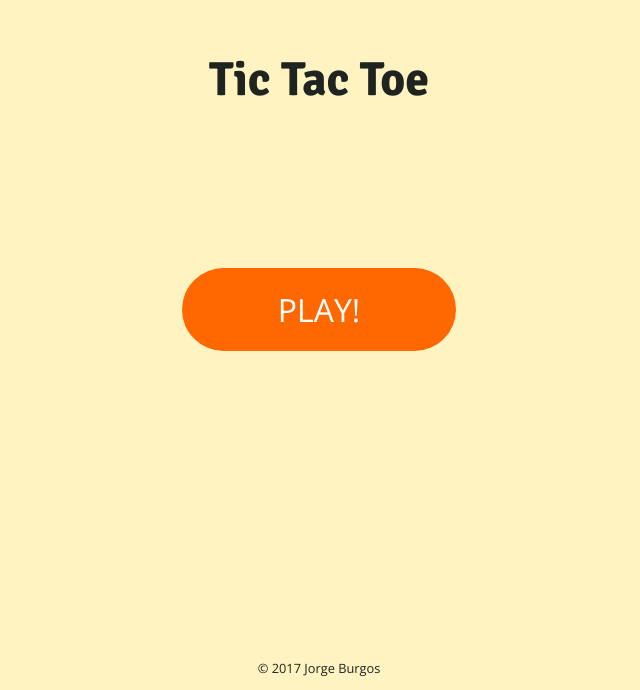
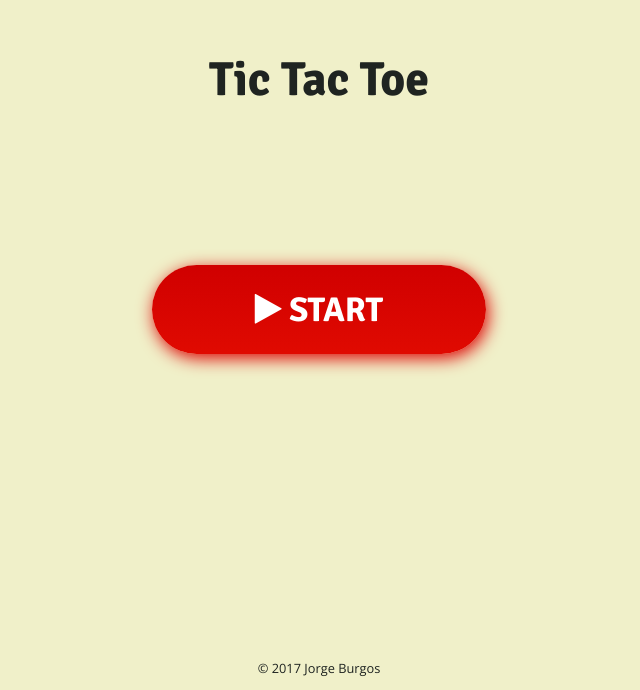
Before and after one commit to j-burgos/t3, a React (Create React App) app: page / in a window 1280 px wide. Shown: the part 110-800 px from the top of the page, without its empty margins (321-961 px from the left). Built offline with nearby package versions, Linux system fonts and the light colour scheme.

Commit message:
Improves buttons
Adds font-awesome icons
Improves button styling and animation

```diff
--- a/public/index.html
+++ b/public/index.html
@@ -21,6 +21,7 @@
     -->
     <title>T3 - Tic Tac Toe</title>
     <link href="https://fonts.googleapis.com/css?family=Open+Sans|Signika:700" rel="stylesheet">
+    <link href="https://maxcdn.bootstrapcdn.com/font-awesome/4.7.0/css/font-awesome.min.css" rel="stylesheet" integrity="sha384-wvfXpqpZZVQGK6TAh5PVlGOfQNHSoD2xbE+QkPxCAFlNEevoEH3Sl0sibVcOQVnN" crossorigin="anonymous">
   </head>
   <body>
     <noscript>
--- a/src/components/App.css
+++ b/src/components/App.css
@@ -5,18 +5,33 @@
   flex-direction: column;
   width: 100vw;
   height: 100vh;
-  background: #FFF4C1;
+  background: #F0F0C9;
   text-align: center;
 }
 
 .button {
+  animation: scale 1.2s ease infinite;
   display: block;
-  background: #FF6700;
+  background: linear-gradient(#D00000, #E00A01);
+  box-shadow: 2px 4px 16px #D00;
   border-radius: 2em;
   padding: 0.3em 3em;
+  font-family: 'Signika', sans-serif;
   line-height: 2em;
   font-size: 2em;
   text-decoration: none;
   text-transform: uppercase;
   color: #fff;
 }
+
+@keyframes scale {
+  0% {
+    transform: scale(1);
+  }
+  40% {
+    transform: scale(1.1);
+  }
+  100% {
+    transform: scale(1);
+  }
+}
--- a/src/components/game/Game.jsx
+++ b/src/components/game/Game.jsx
@@ -152,7 +152,7 @@ export default class Game extends Component {
     const winnerComp = winner && <h1>Winner: {winner === player1 ? 'X' : 'O'}</h1>
     const drawComp = outcome && <h1>It's a draw!</h1>
     const outcomeComp = outcome && outcome === draw ? drawComp : winnerComp
-    const replayButton = <Link replace className='button' to='/replay'>Replay</Link>
+    const replayButton = <Link replace className='button' to='/replay'><i className="fa fa-repeat" aria-hidden="true"></i> Rematch</Link>
     const replay = outcome && replayButton
     const winCoords = []
     return (
--- a/src/components/home/Home.css
+++ b/src/components/home/Home.css
@@ -15,18 +15,6 @@
   flex: 10;
 }
 
-.button-container a {
-  display: block;
-  background: #FF6700;
-  border-radius: 2em;
-  padding: 0.3em 3em;
-  line-height: 2em;
-  font-size: 2em;
-  text-decoration: none;
-  text-transform: uppercase;
-  color: #fff;
-}
-
 .footer {
   flex: 1;
 }
--- a/src/components/home/Home.jsx
+++ b/src/components/home/Home.jsx
@@ -12,7 +12,9 @@ export default class Home extends Component {
           <h1>Tic Tac Toe</h1>
         </div>
         <div className='button-container'>
-          <Link className='button' to='/play'>Play!</Link>
+          <Link className='button' to='/play'>
+            <i className="fa fa-play" aria-hidden="true"></i> Start
+          </Link>
         </div>
         <div className='footer'>
           <p>© 2017 Jorge Burgos</p>
```
